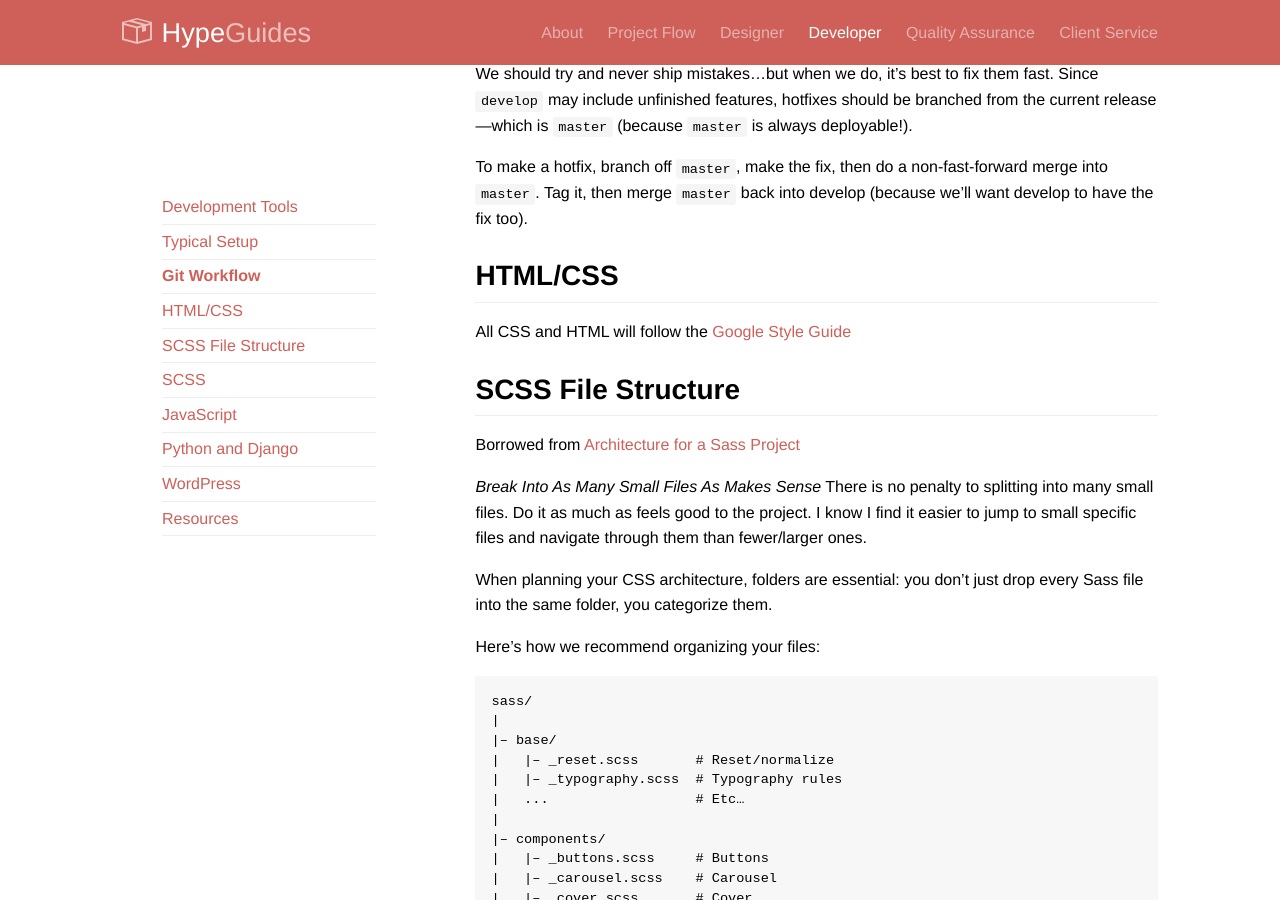
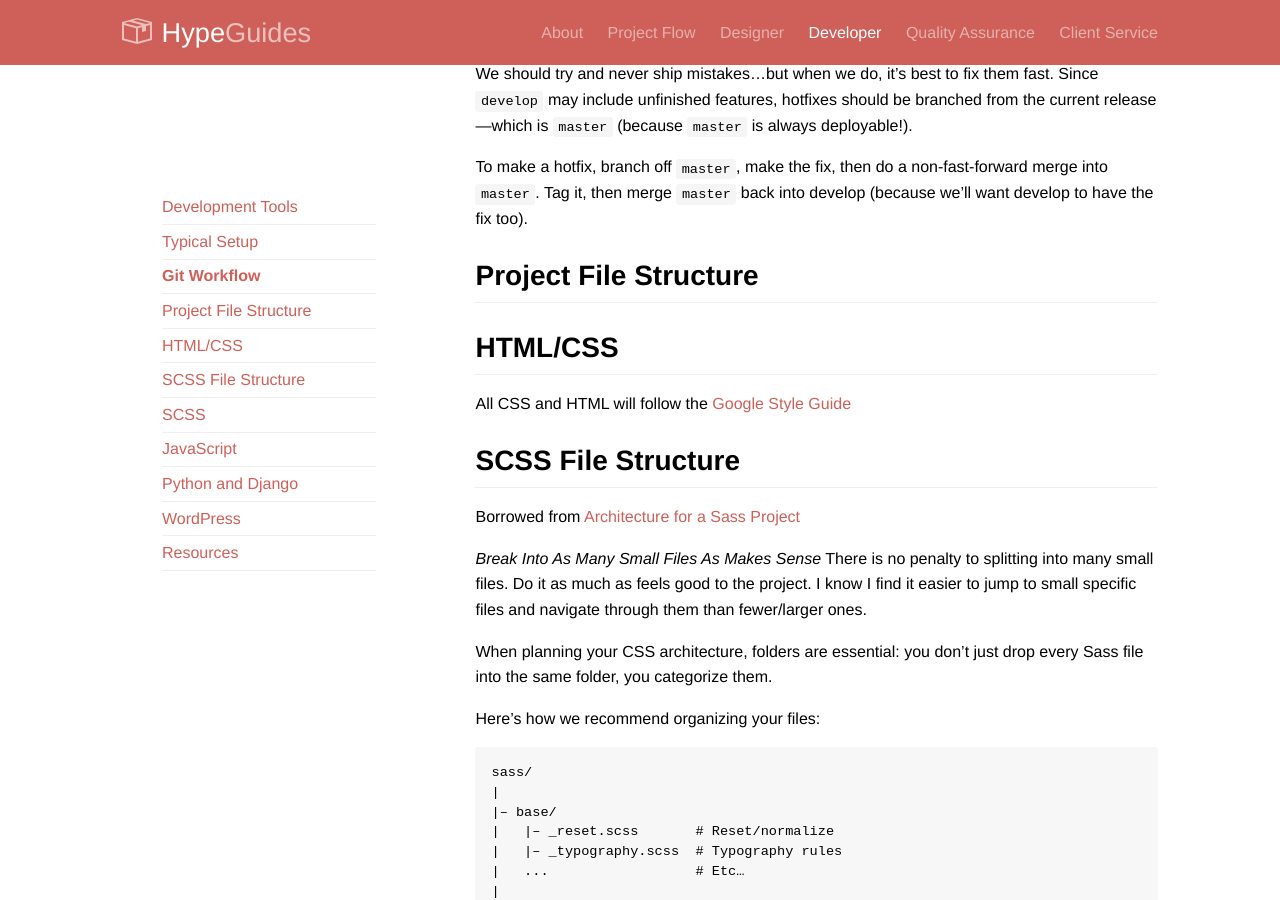
Before and after one commit to TaniaD13/handbook, a Jekyll site: the page built from developer.md, in a window 1280 px wide and 900 px high, scrolled down 3868 px. Built offline with Jekyll 4.4.1, drawn with Linux system fonts in a browser that asks for light colours; Markdown is read by kramdown in place of the engine named in the settings.

Commit message:
Update developer.md

````diff
--- a/developer.md
+++ b/developer.md
@@ -118,6 +118,8 @@
 We should try and never ship mistakes...but when we do, it's best to fix them fast. Since ```develop``` may include unfinished features, hotfixes should be branched from the current release—which is ```master``` (because ```master``` is always deployable!).
 
 To make a hotfix, branch off ```master```, make the fix, then do a non-fast-forward merge into ```master```. Tag it, then merge ```master``` back into develop (because we'll want develop to have the fix too).
+
+## Project File Structure
 
 ## HTML/CSS
 
````
